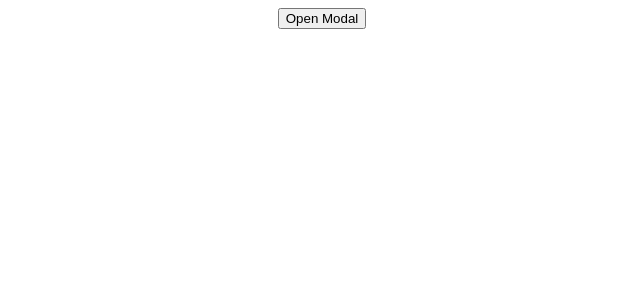
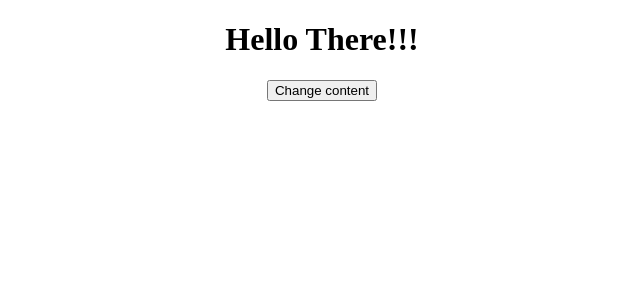
Before and after one commit to dibborah/react-built-in-hooks, a React (Vite) app: page / in a window 1280 px wide. Shown: the top 300 px of the page, without its empty margins (318-958 px from the left). Built offline with nearby package versions, Linux system fonts and the light colour scheme.

Commit message:
Revising useRef

```diff
--- a/src/App.jsx
+++ b/src/App.jsx
@@ -1,10 +1,10 @@
-import ParentComponent2 from "./ParentComponent2";
 import "./App.css";
+import ExampleUseRef from "./ExampleUseRef";
 
 const App = () => {
   return (
     <div className="App">
-      <ParentComponent2 />
+      <ExampleUseRef />
     </div>
   );
 };
--- /dev/null
+++ b/src/ExampleUseRef.jsx
@@ -0,0 +1,25 @@
+import { useRef } from "react";
+
+// Notes on useRef:
+// useRef doesnot trigger re-render// so UI won't be directly changed is the current value is changed
+// useRef is directly mutable unlike useState;
+// useRef doesnot conserves states or current values as useState does;
+
+const ExampleUseRef = () => {
+  const h1Ref = useRef();
+  const handleClick = () => {
+    const h1Element = h1Ref.current;
+    console.log(h1Element);
+    h1Element.innerText = "Hi Harshit";
+    h1Element.style.background = "blue"
+    h1Element.style.color = "white"
+  };
+  return (
+    <div>
+      <h1 ref={h1Ref}>Hello There!!!</h1>
+      <button onClick={handleClick}>Change content</button>
+    </div>
+  );
+};
+
+export default ExampleUseRef;
```
Also changed, not shown: src/useImperativeHandle/Modal.jsx (renamed from src/Modal.jsx), src/useImperativeHandle/ParentComponent2.jsx (renamed from src/ParentComponent2.jsx).
